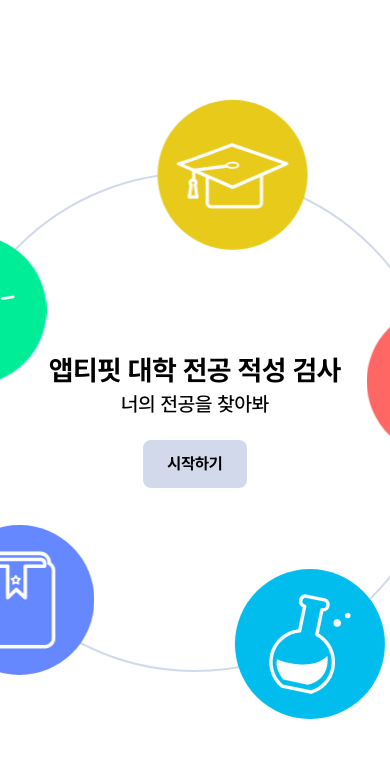
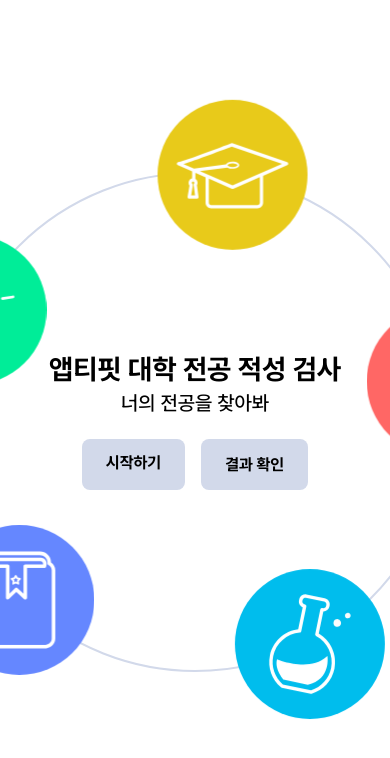
Before and after one commit to hyunzsu/aptimizer--aptifit, a Next.js app: page / in a window 390 px wide. Shown: the top 758 px of the page. Built offline with nearby package versions, Linux system fonts and the light colour scheme.

Commit message:
[🎨UI] 버튼 위치 수정
결과 확인 버튼이 추가됨에 따라 레이아웃 크기 조정

```diff
--- a/src/app/(home)/HomePage.module.css
+++ b/src/app/(home)/HomePage.module.css
@@ -30,6 +30,12 @@
   margin-bottom: var(--spacing-32);
 }
 
+.buttonContainer {
+  display: flex;
+  justify-content: center;
+  gap: var(--spacing-32);
+}
+
 /* 반응형 */
 @media (max-width: 425px) {
   .title {
@@ -43,7 +49,7 @@
     line-height: 2.4rem;
   }
 
-  .lineBreak {
-    display: block;
+  .buttonContainer {
+    gap: var(--spacing-16);
   }
 }
--- a/src/app/(home)/page.tsx
+++ b/src/app/(home)/page.tsx
@@ -1,15 +1,25 @@
-import { LinkButton } from "@/components";
+"use client";
+
+import { LinkButton, Button } from "@/components";
 import { CircleAnimation } from "./_components";
 import s from "./HomePage.module.css";
 
 const HomePage = () => {
+  // 결과지로 바로 이동
+  const handleClick = () => {
+    console.log("click");
+  };
+
   return (
     <main className={s.HomePage}>
       {/* 1. 제목 */}
       <div className={s.titleContainer}>
         <h1 className={s.title}>앱티핏 대학 전공 적성 검사</h1>
         <p className={s.subtitle}>너의 전공을 찾아봐</p>
-        <LinkButton href="/information" label="시작하기" />
+        <div className={s.buttonContainer}>
+          <LinkButton href="/information" label="시작하기" />
+          <Button onClick={handleClick}>결과 확인</Button>
+        </div>
       </div>
 
       {/* 2. 애니메이션 */}
--- a/src/components/Button/Button.module.css
+++ b/src/components/Button/Button.module.css
@@ -1,8 +1,9 @@
 .Button {
   cursor: pointer;
-  font-size: var(--text-20);
+  font-size: var(--text-18);
   font-weight: var(--font-700);
   background-color: var(--secondary);
+  color: var(--black);
   padding: var(--spacing-16) var(--spacing-24);
   transition: all 200ms ease-in-out;
   border-radius: var(--border-8);
@@ -12,3 +13,11 @@
   background-color: var(--primary);
   color: var(--white);
 }
+
+/* 반응형 */
+
+@media (max-width: 425px) {
+  .Button {
+    font-size: var(--text-16);
+  }
+}
--- a/src/components/LinkButton/LinkButton.module.css
+++ b/src/components/LinkButton/LinkButton.module.css
@@ -1,13 +1,12 @@
 .LinkButton {
   cursor: pointer;
-  display: inline-block;
   font-size: var(--text-18);
   font-weight: var(--font-700);
   background-color: var(--secondary);
+  color: var(--black);
   padding: var(--spacing-16) var(--spacing-24);
   transition: all 200ms ease-in-out;
   border-radius: var(--border-8);
-  color: var(--black);
 }
 
 .LinkButton:hover {
```
